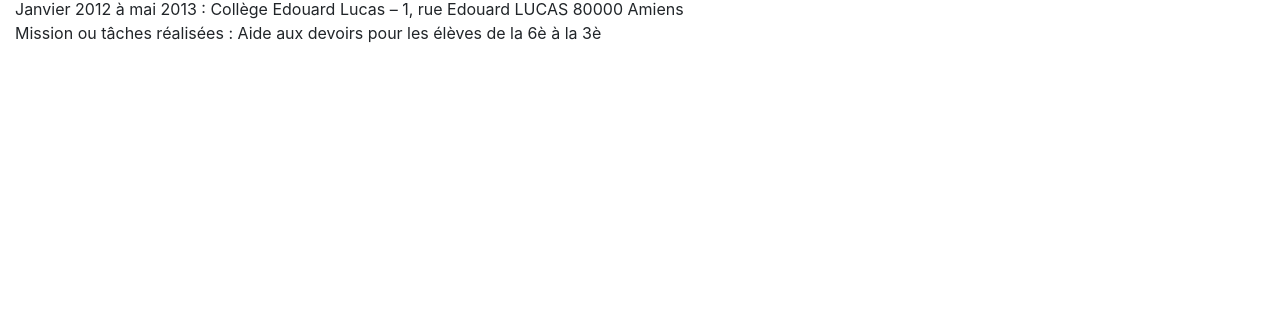
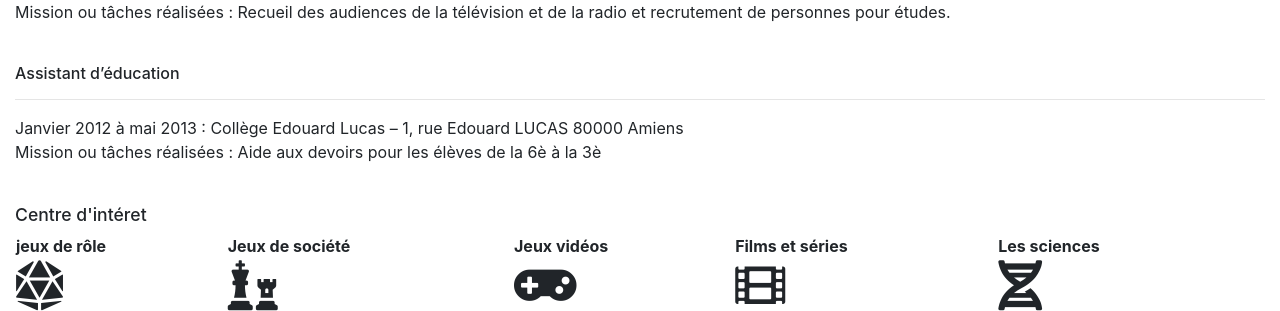
Before and after one commit to Cleonik/AfpaCDA, a PHP site: page / in a window 1280 px wide. Shown: the part 2639-2950 px from the top of the page. Before the commit the page ends 2682 px from the top, so only its background shows below. Run offline with PHP 8.4, Linux system fonts and the light colour scheme.

Commit message:
ajout centre d'interet

```diff
--- a/CDA/développement des composants d'interface/Front/assets/CSS/CVCSS.css
+++ b/CDA/développement des composants d'interface/Front/assets/CSS/CVCSS.css
@@ -24,10 +24,10 @@
     text-decoration:none;
     width:191px;
 }
+.fa{
+    font-size: 50px;
+}
 
-a:hover.button{
-    color:#0066CC;
-}
 @media only screen and (max-width: 768px)
 {
 
--- a/CDA/développement des composants d'interface/Front/index.html
+++ b/CDA/développement des composants d'interface/Front/index.html
@@ -6,6 +6,7 @@
     <meta name="viewport" content="width=device-width, initial-scale=1, shrink-to-fit=no">
     <link rel="stylesheet" href="https://stackpath.bootstrapcdn.com/bootstrap/4.4.1/css/bootstrap.min.css" integrity="sha384-Vkoo8x4CGsO3+Hhxv8T/Q5PaXtkKtu6ug5TOeNV6gBiFeWPGFN9MuhOf23Q9Ifjh" crossorigin="anonymous">
     <link rel="stylesheet" href="assets/CSS/CVCSS.css" type="text/css" >
+    <link rel="stylesheet" href="https://cdnjs.cloudflare.com/ajax/libs/font-awesome/5.15.1/css/all.min.css">
     <title>CV Niquet Cléomir</title>
 </head>
 <body>
@@ -36,8 +37,9 @@
                 <a class="dropdown-item" href="#language">Langages maîtrisés</a>
                 <a class="dropdown-item" href="#logiciels">Logiciels maîtrisés</a>
                 <a class="dropdown-item" href="#LV">Langues maîtrisés</a>
+                <a class="dropdown-item" href="#expériences">Expériences</a>
                 <div class="dropdown-divider"></div>
-                <a class="dropdown-item" href="#experiences">Expériences</a>
+                <a class="dropdown-item" href="#interet">Centre d'intéret</a>
             </li>
             <li class="nav-item">
                 <a class="nav-link" href="ContactCV.html">Me Contacter</a>
@@ -52,9 +54,15 @@
 
   </nav>
  </header>
-<p>
+
 <div class="container-fluid">
     <h2 id="formation">FORMATIONS ET DIPLOMES</h2>
+    <h3>Formation AFPA en Conception Développement d'Application (CDA)</h3>
+    <p>Formation commencée en novembre 2020 à Amiens</p>
+
+    <h3>Formation AFPA Technique de Base au Développement d'Aplication (TBDA)</h3>
+    <p>Formation effectuée à Amiens en 2020</p>
+
     <h3>Master 2, Métiers de l'enseignement, de l'éducation et de la formation</h3>
     <p>Diplôme obtenu en 2019 à AMIENS Université de Picardie Jules Verne </p>
 
@@ -166,6 +174,28 @@
         Mission ou tâches réalisées : Aide aux devoirs pour les élèves de la 6è à la 3è
       </p><br>
 
+<h2 id="interet">Centre d'intéret</h2>
+<div class="row justify-content-between col-12">
+  <table class="col-12">
+    <tr>
+      <td><b>jeux de rôle</b></td>
+      <td><b>Jeux de société</b></td>
+      <td><b>Jeux vidéos</b></td>
+      <td><b>Films et séries</b></td>
+      <td><b>Les sciences</b></td>
+    </tr>
+    <tr>
+      <td><span class="fa fa-dice-d20"></span></td>
+      <td><span class="fa fa-chess"></span></td>
+      <td><span class="fa fa-gamepad"></span></td>
+      <td><span class="fa fa-film"></span></td>
+      <td><span class="fa fa-dna"></span></td>
+    </tr>
+  </table>
+</div>
+
+
+
 </div>
 </body>
 <script src="https://code.jquery.com/jquery-3.4.1.slim.min.js" integrity="sha384-J6qa4849blE2+poT4WnyKhv5vZF5SrPo0iEjwBvKU7imGFAV0wwj1yYfoRSJoZ+n" crossorigin="anonymous"></script>
```
